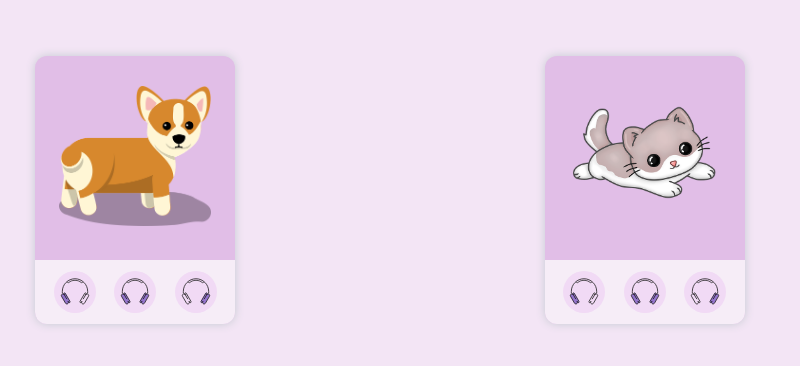
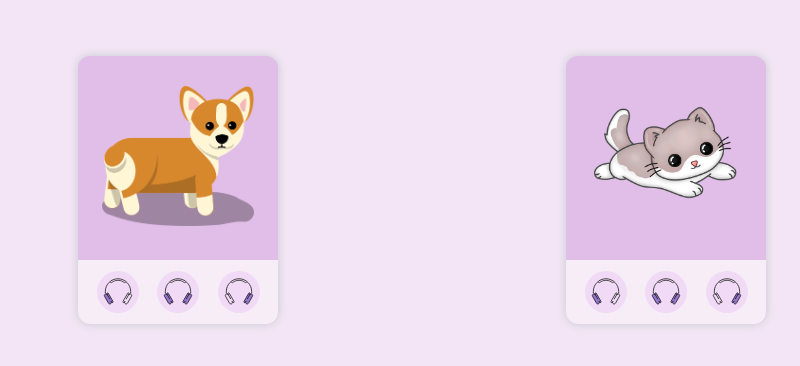
Before and after one commit to tamasmajor/hallasvizsgalat, a website built with webpack: page public/index.html in a window 1280 px wide. Shown: the whole page, without its empty margins (218-1018 px from the left). Built offline with nearby package versions, Linux system fonts and the light colour scheme.

Commit message:
small temporary alignment fix

```diff
--- a/public/index.html
+++ b/public/index.html
@@ -21,7 +21,6 @@
 
             sound-tile {
                 margin-top: 48px;
-                margin-right: 64px;
             }
         </style>
         <div class="holder">
--- a/src/components/sound-tile/sound-tile.js
+++ b/src/components/sound-tile/sound-tile.js
@@ -45,7 +45,6 @@ const css = `
 
         div.headphone {
             background-size: contain;
-
             width: 38px;
             height: 38px;
         }
```
